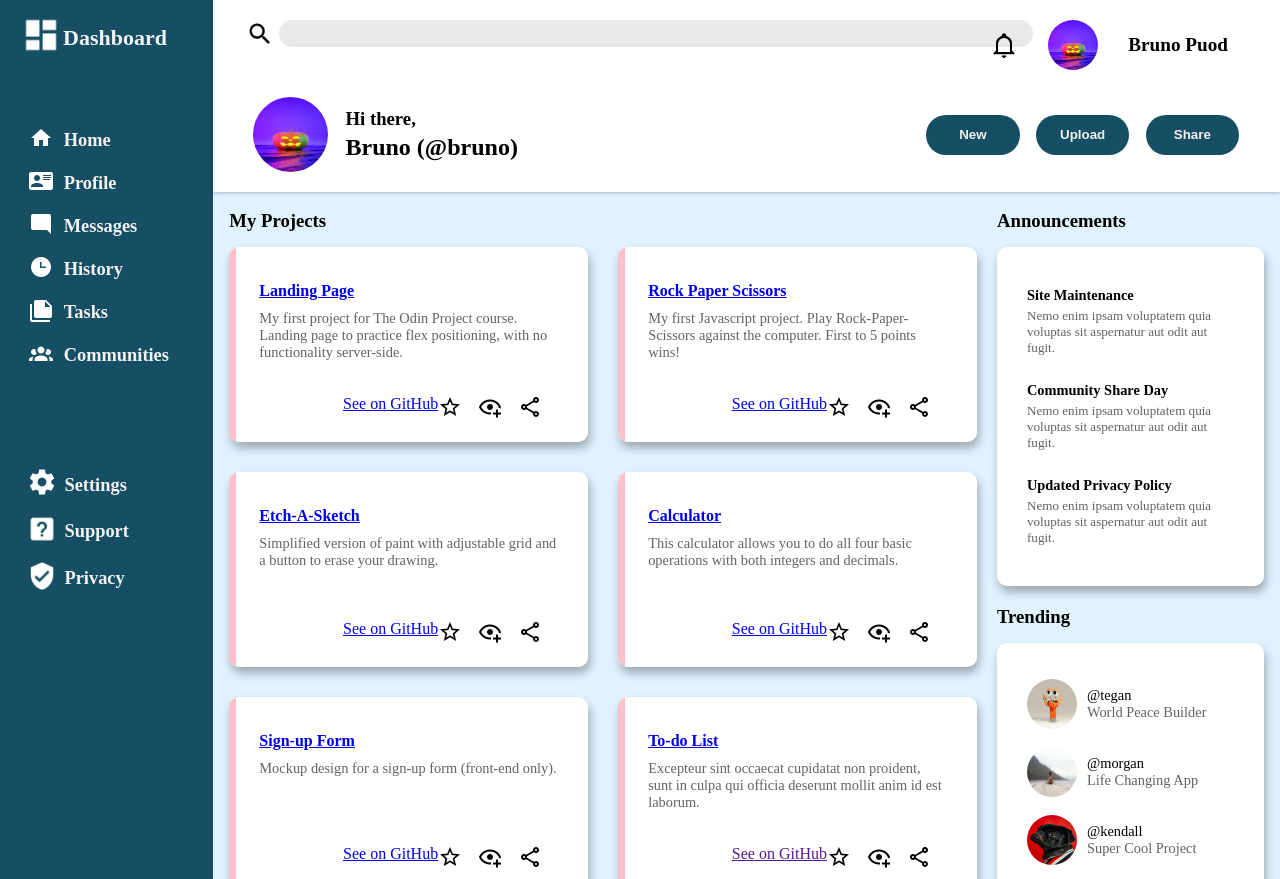
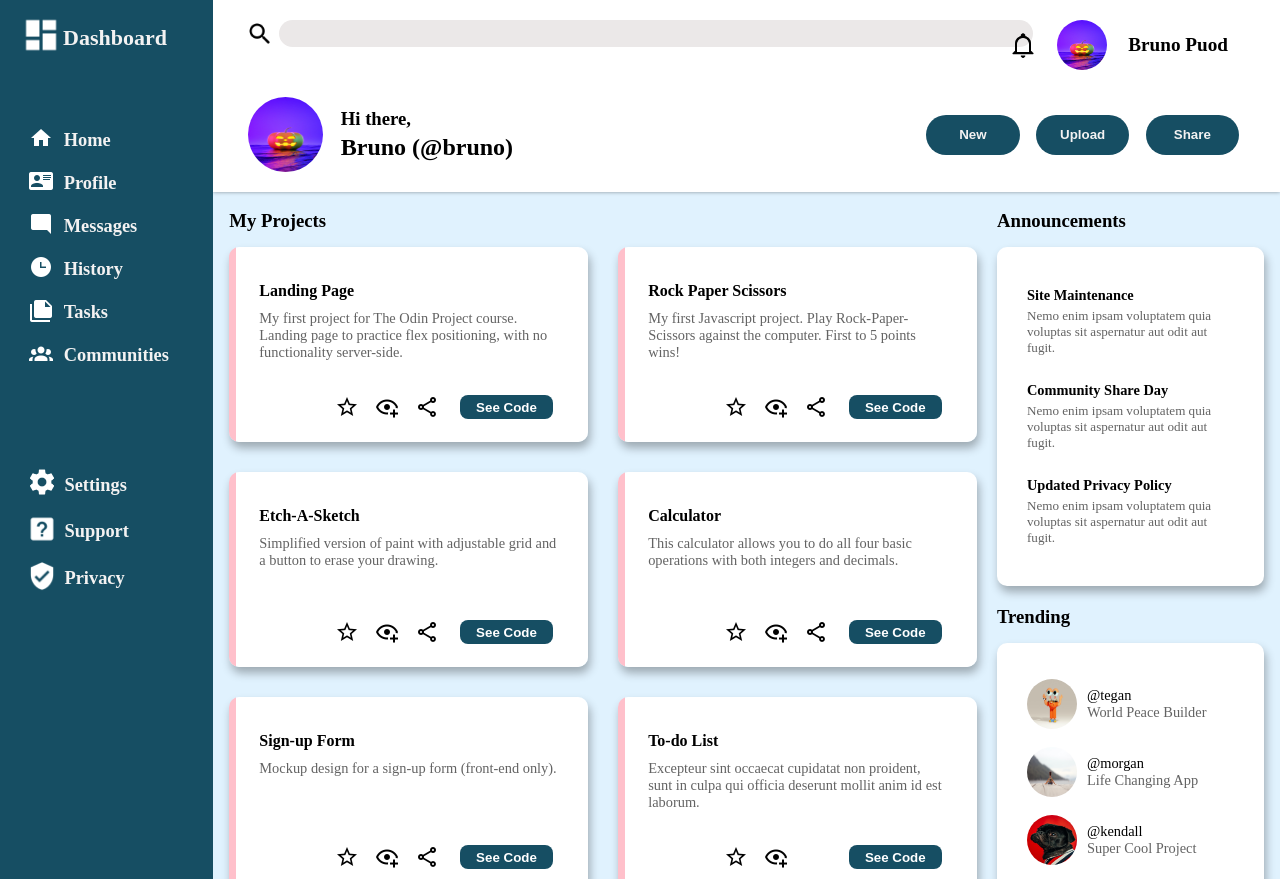
Before and after one commit to Brundex/06-odin-admin-dashboard, a plain HTML site: page index.html in a window 1280 px wide. Shown: the top 879 px of the page. Drawn offline with Linux system fonts and the light colour scheme.

Commit message:
added button as link to github repo

```diff
--- a/index.html
+++ b/index.html
@@ -70,10 +70,10 @@
                             </div>
                         </div>
                         <div class="icons">
-                            <a href="https://github.com/Brundex/00-odin-landing-page"><button">See on GitHub</button></a>
                             <div class="add-favorite"></div>
                             <div class="project-preview"></div>
                             <div class="share"></div>
+                            <a hclass="github-link" ref="https://github.com/Brundex/00-odin-landing-page"><button>See Code</button></a>
                         </div>
                     </div>
                     <div class="card">
@@ -86,10 +86,10 @@
                             </div>
                         </div>
                         <div class="icons">
-                            <a href="https://github.com/Brundex/02-odin-rock-paper-scissors/"><button">See on GitHub</button></a>
                             <div class="add-favorite"></div>
                             <div class="project-preview"> </div>
                             <div class="share"></div>
+                            <a href="httclass="github-link" ps://github.com/Brundex/02-odin-rock-paper-scissors/"><button>See Code</button></a>
                         </div>
                     </div>
                     <div class="card">
@@ -102,10 +102,10 @@
                             </div>
                         </div>
                         <div class="icons">
-                            <a href="https://github.com/Brundex/03-odin-etch-a-sketch"><button">See on GitHub</button></a>
                             <div class="add-favorite"></div>
                             <div class="project-preview"> </div>
                             <div class="share"></div>
+                            <a hrclass="github-link" ef="https://github.com/Brundex/03-odin-etch-a-sketch"><button>See Code</button></a>
                         </div>
                     </div>
                     <div class="card">
@@ -118,10 +118,10 @@
                             </div>
                         </div>
                         <div class="icons">
-                            <a href="https://github.com/Brundex/calculator-project/"><button">See on GitHub</button></a>
                             <div class="add-favorite"></div>
                             <div class="project-preview"> </div>
                             <div class="share"></div>
+                            <a class="github-link" href="https://github.com/Brundex/calculator-project/"><button>See Code</button></a>
                         </div>
                     </div>
                     <div class="card">
@@ -134,10 +134,10 @@
                             </div>
                         </div>
                         <div class="icons">
-                            <a href="https://github.com/Brundex/05-odin-sign-up-form"><button">See on GitHub</button></a>
                             <div class="add-favorite"></div>
                             <div class="project-preview"> </div>
                             <div class="share"></div>
+                            <a hclass="github-link" ref="https://github.com/Brundex/05-odin-sign-up-form"><button>See Code</button></a>
                         </div>
                     </div>
                     <div class="card">
@@ -153,10 +153,10 @@
                             </div>
                         </div>
                         <div class="icons">
-                            <a href=""><button">See on GitHub</button></a>
                             <div class="add-favorite"></div>
                             <div class="project-preview"> </div>
-                            <div class="share"></div>
+                            <div class="class="github-link" share"></div>
+                            <a href="#"><button>See Code</button></a>
                         </div>
                     </div>
                 </div>
--- a/style.css
+++ b/style.css
@@ -57,7 +57,7 @@ input {
 .topnav .nav-right-icons{
     display: grid;
     grid-auto-flow: column;
-    gap: 1.9em;
+    gap: 1.3em;
     margin-right: 32px;
     align-items: flex-start;
     justify-content: center;
@@ -77,7 +77,7 @@ input {
     display: flex;
     flex-direction: row;
     gap: 18px;
-    margin-left: 1.2em;
+    margin-left: 0.9em;
 }
 
 .bottomnav .name {
@@ -134,6 +134,12 @@ input {
 }
 
 /* CARDS STYLING */
+
+a {
+    text-decoration: none;
+    color: black;
+    z-index: 10;
+}
 
 .content {
     background-color: #e0f2fe;
@@ -243,11 +249,6 @@ input {
 .trend .trend-at, .trend-description {
     font-size: 0.9em;
 }
-
-
-
-
-
 
 .side-content .announcement-list, .trends {
     background: white;
@@ -402,3 +403,23 @@ li:hover {
     width: auto;
     align-self: center;
  }
+
+ .github-link {
+    margin-bottom: 20px;
+ }
+
+ a > button {
+    cursor: pointer;
+    background-color: #164e63;
+    border: none;
+    border-radius: 8px;
+    color: white;
+    font-weight: bold;
+    margin: 0px 5px;
+    height: 1.8em;
+    width: 7em;
+ }
+
+ a > button:hover {
+     border: 0.5px solid black;
+ }
```
